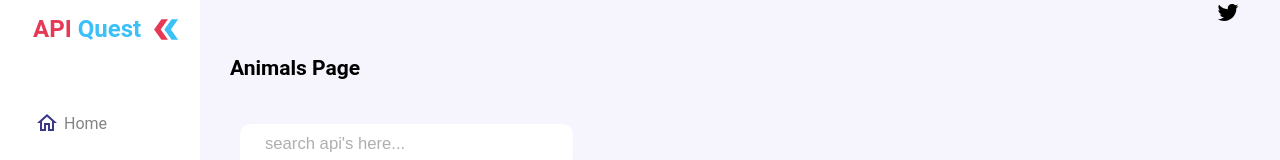
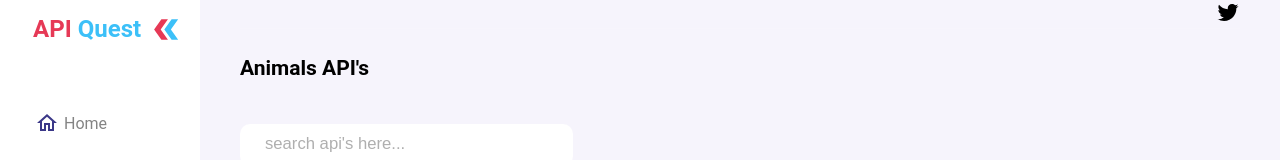
Before and after one commit to ceriustech/api-quest, a React (Create React App) app: page /animals in a window 1280 px wide. Shown: the top 160 px of the page. Built offline with nearby package versions, Linux system fonts and the light colour scheme; no server answers.

Commit message:
Added a function that will dynamically add the api category name on all sub category pages.

```diff
--- a/src/Components/CountdownClock/CountdownClock.js
+++ b/src/Components/CountdownClock/CountdownClock.js
@@ -26,8 +26,6 @@ const CountdownClock = () => {
 		return timeLeft;
 	};
 
-	console.log(calculateTimeLeft());
-
 	const [timeLeft, setTimeLeft] = useState(calculateTimeLeft());
 
 	useEffect(() => {
@@ -41,35 +39,35 @@ const CountdownClock = () => {
 			{calculateTimeLeft !== 0 ? (
 				<div className="countdown-clock">
 					<div className="countdown-clock-placement">
-						<p id="timer-days" class="countdown-lock-number">
+						<p id="timer-days" className="countdown-lock-number">
 							{timeLeft.days}
 							<span>:</span>
 						</p>
-						<p class="countdown-clock-label">Day</p>
+						<p className="countdown-clock-label">Day</p>
 					</div>
 					<div className="countdown-clock-placement">
-						<p id="timer-hours" class="countdown-lock-number">
+						<p id="timer-hours" className="countdown-lock-number">
 							{timeLeft.hours < 10 ? '0' + timeLeft.hours : timeLeft.hours}
 							<span>:</span>
 						</p>
-						<p class="countdown-clock-label">HR</p>
+						<p className="countdown-clock-label">HR</p>
 					</div>
 					<div className="countdown-clock-placement">
-						<p id="timer-hours" class="countdown-lock-number">
+						<p id="timer-hours" className="countdown-lock-number">
 							{timeLeft.minutes < 10
 								? '0' + timeLeft.minutes
 								: timeLeft.minutes}
 							<span>:</span>
 						</p>
-						<p class="countdown-clock-label">MIN</p>
+						<p className="countdown-clock-label">MIN</p>
 					</div>
 					<div className="countdown-clock-placement">
-						<p id="timer-hours" class="countdown-lock-number">
+						<p id="timer-hours" className="countdown-lock-number">
 							{timeLeft.seconds < 10
 								? '0' + timeLeft.seconds
 								: timeLeft.seconds}
 						</p>
-						<p class="countdown-clock-label">SEC</p>
+						<p className="countdown-clock-label">SEC</p>
 					</div>
 				</div>
 			) : (
--- a/src/Helper-Functions/HandleInputChange/HandleInputChange.js
+++ /dev/null
@@ -1,12 +0,0 @@
-import React from 'react';
-
-const HandleInputChange = ({ setSearch }) => {
-	const handleInputSearchChange = (e) => {
-		e.preventDefault();
-		setSearch(e.target.value);
-	};
-
-	return handleInputSearchChange;
-};
-
-export default HandleInputChange;
--- /dev/null
+++ b/src/Helper-Functions/HelperFunctions.js
@@ -0,0 +1,4 @@
+export const capitalizeAPICategoryName = (str) => {
+	if (typeof str !== 'string') return '';
+	return str.charAt(0).toUpperCase() + str.slice(1);
+};
--- a/src/Styles/Sub-Category-Page/Sub-Category-Page.scss
+++ b/src/Styles/Sub-Category-Page/Sub-Category-Page.scss
@@ -1,6 +1,7 @@
 .main-content_wrapper {
 	h1 {
 		font-size: 1.75em;
+		margin-left: 10px;
 	}
 
 	.sub-category-content-container {
--- a/src/pages/API-Pages/Animals/Animals.jsx
+++ b/src/pages/API-Pages/Animals/Animals.jsx
@@ -1,4 +1,5 @@
 import React, { useState, useEffect } from 'react';
+import { useLocation } from 'react-router-dom';
 
 import { subCategoryList } from '../../../api-data';
 
@@ -6,25 +7,25 @@ import SubCategoryList from '../../../Components/Sub-Category-List/Sub-Category-
 import LifengineeredBanner from '../../../Components/Banners/Vertical/LifeEngineered.Banner';
 import SearchField from '../../../Components/Search-Field/Search-Field';
 
+import { capitalizeAPICategoryName } from '../../../Helper-Functions/HelperFunctions';
+
 import '../../../Styles/Sub-Category-Page/Sub-Category-Page.scss';
 
 const Animals = () => {
 	const [subCategory, setSubCategory] = useState([]);
 
-	const path = window.location.pathname.replace('/', '');
+	const urlLocation = useLocation();
 
-	const subCategories = useEffect(() => {
-		subCategoryList(path).then((data) => {
-			setSubCategory(data);
-			console.log(data);
-		});
-	}, []);
+	const apiCategoryName = urlLocation.pathname.replace('/', '');
+
+	console.log(`%cURL ID:`, 'font-size: 1.5em; color: red;');
+	console.log(urlLocation);
 
 	console.log('SubCategory Data:', subCategory);
 
 	return (
 		<div className="main-content_wrapper animals">
-			<h1>Animals Page</h1>
+			<h1>{capitalizeAPICategoryName(apiCategoryName)} API's</h1>
 			<SearchField />
 			<div className="sub-category-content-container">
 				<section className="sub-category-content">
--- a/src/pages/Categories/Categories.jsx
+++ b/src/pages/Categories/Categories.jsx
@@ -1,6 +1,4 @@
 import React, { useState, useEffect } from 'react';
-
-import HandleInputChange from '../../Helper-Functions/HandleInputChange/HandleInputChange';
 
 import { APICategories, subCategoryList } from '../../api-data';
 
```
